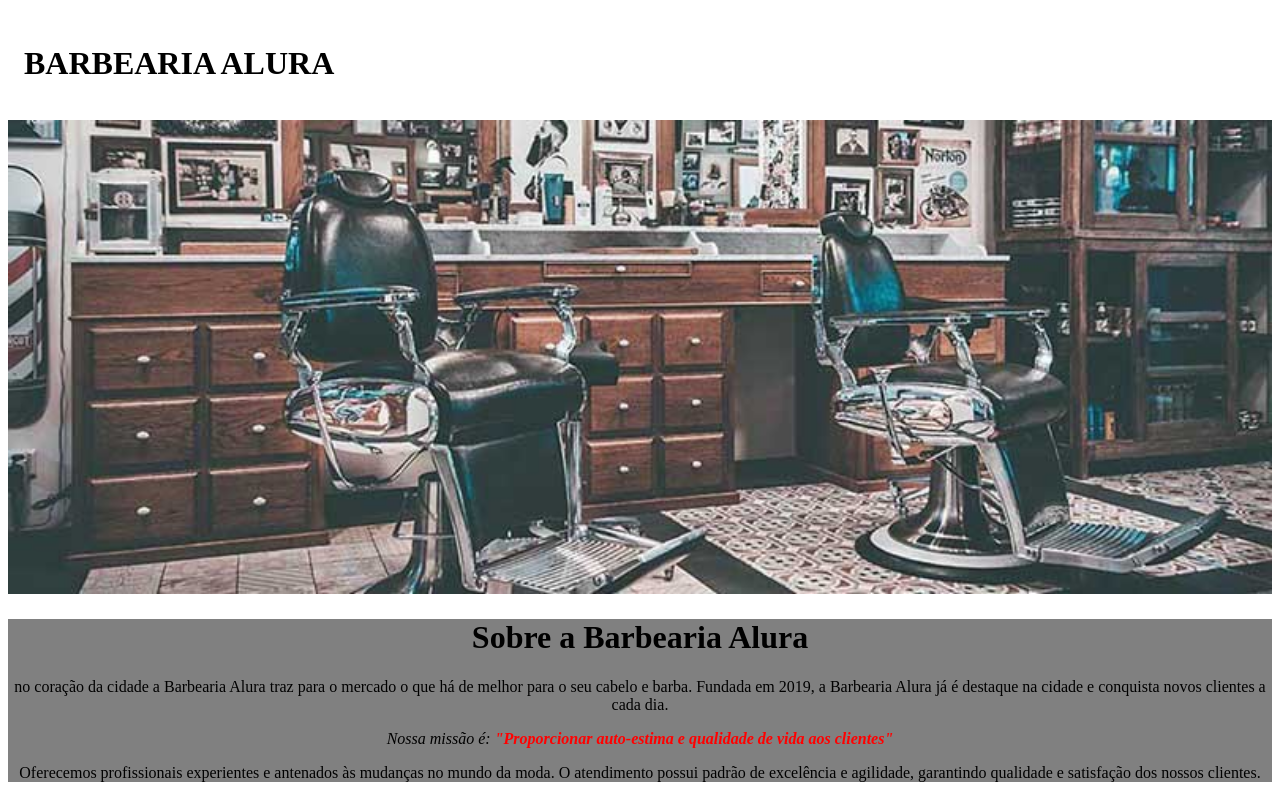
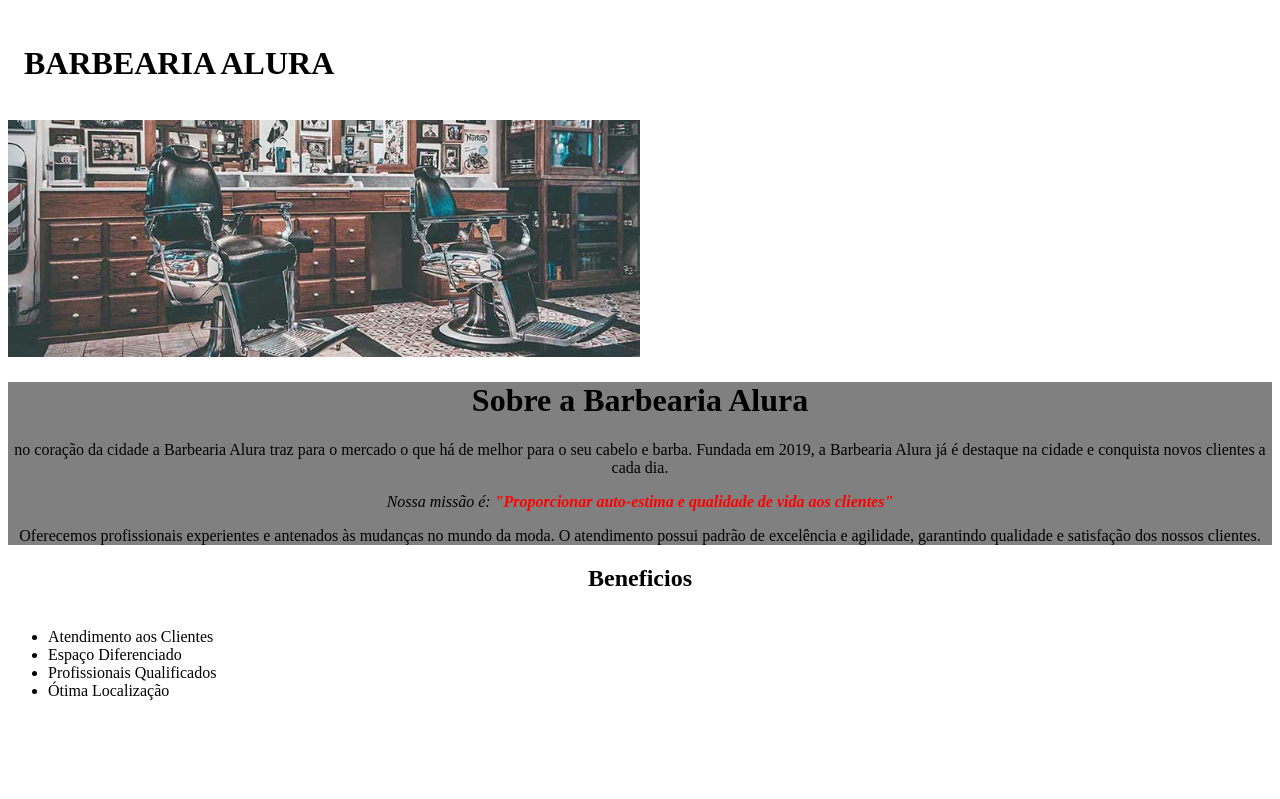
Before and after one commit to mavislopes/barbeariaaluramavi1b, a plain HTML site: page index.html in a window 1280 px wide. Shown: the top 799 px of the page. Drawn offline with Linux system fonts and the light colour scheme.

Commit message:
Update style.css

```diff
--- a/style.css
+++ b/style.css
@@ -12,3 +12,8 @@ body{
     .destaque{color: red;}
 
     .Beneficios{text-align: center;}
+
+    .imagem{width: 50%;}
+
+     .lista{display: inline-block;
+        vertical-align: top;}
```
